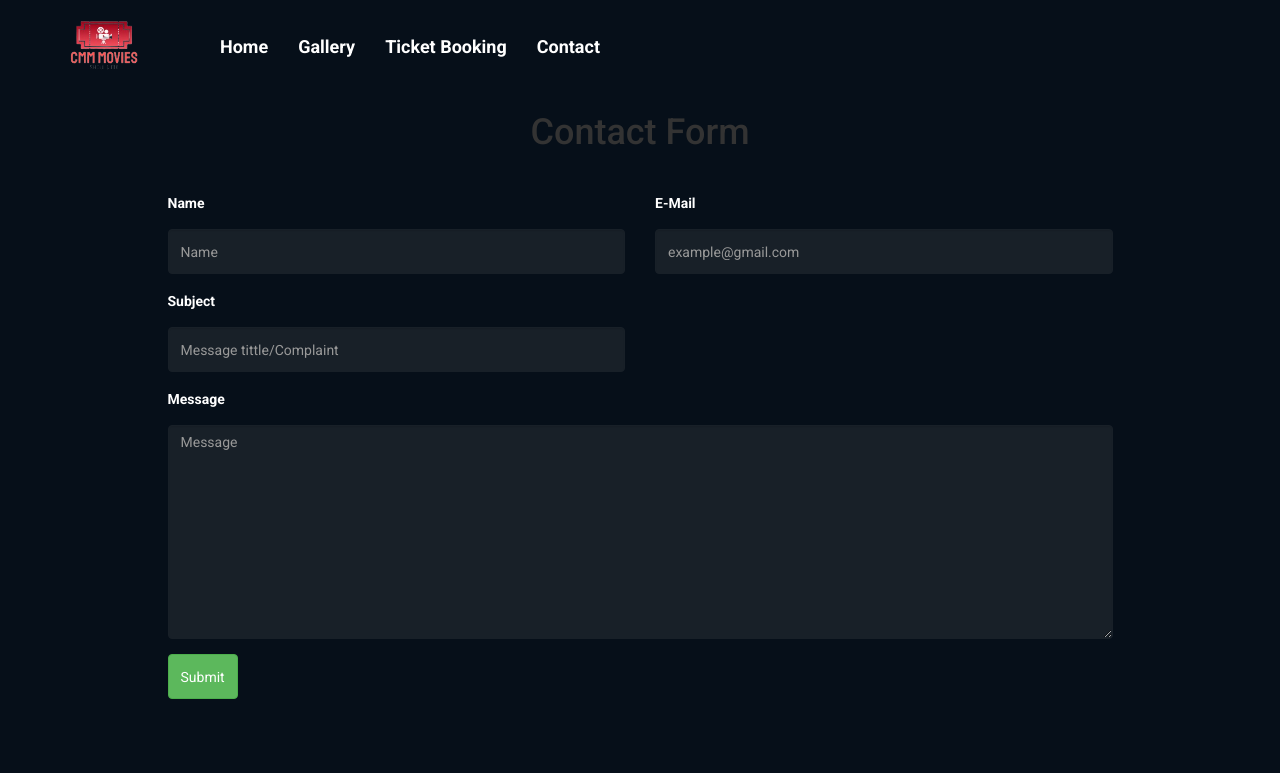
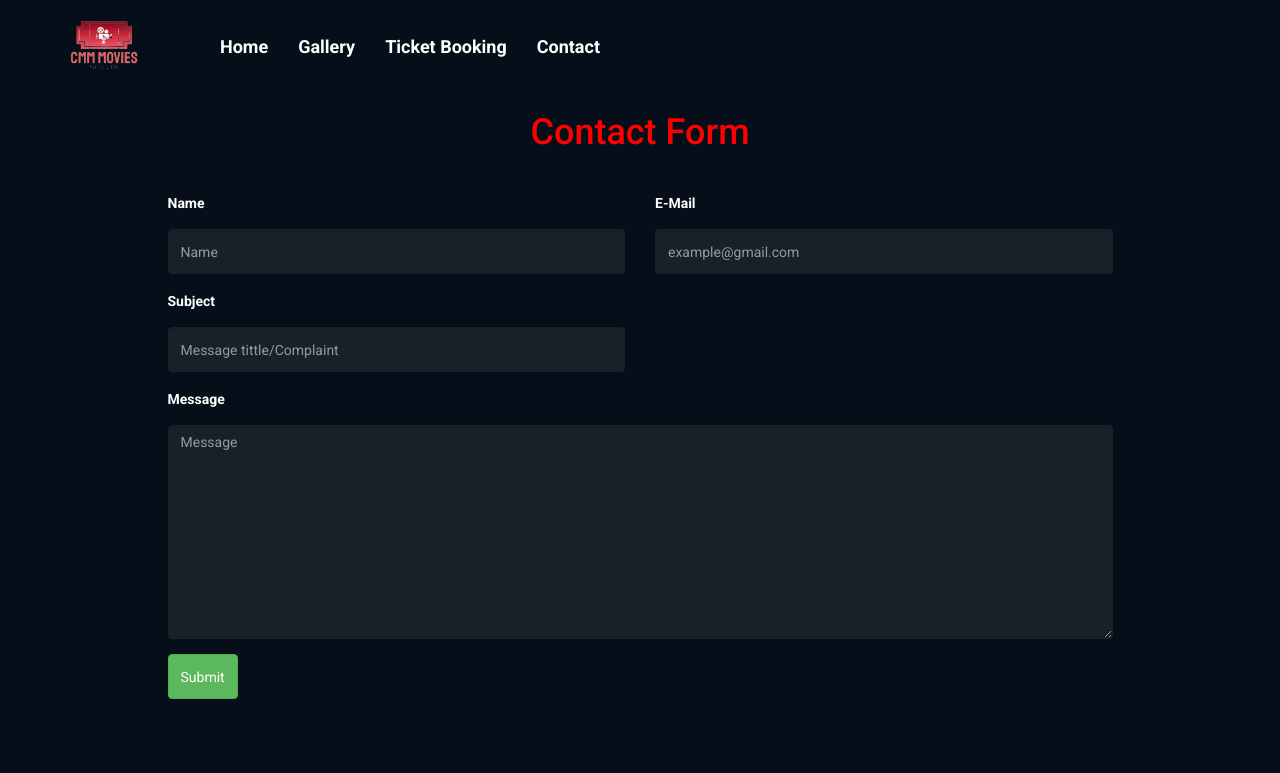
Before and after one commit to Charles-Stephen/Movie_EPROJECT, a PHP site: page /contact.php in a window 1280 px wide. Shown: the top 773 px of the page. Run offline with PHP 8.4, Linux system fonts and the light colour scheme.

Commit message:
Update contact.php

```diff
--- a/home/contact.php
+++ b/home/contact.php
@@ -61,7 +61,7 @@
                      <div class="row">
                          <div class="col-lg-10 col-md-10 col-lg-offset-1 col-md-offset-1">
                              <div class="row">
-                                 <h1 class="text-center" style="margin-top: 3vw; margin-bottom: 3vw;">Contact Form</h1>
+                                 <h1 class="text-center" style="margin-top: 3vw; margin-bottom: 3vw; color:red;">Contact Form</h1>
                                  <form action="#" class="mt-5 contact-form">
                                      <div class="col-lg-6 col-md-6 col-sm-6 col-xs-12">
                                          <div class="form-group">
```
